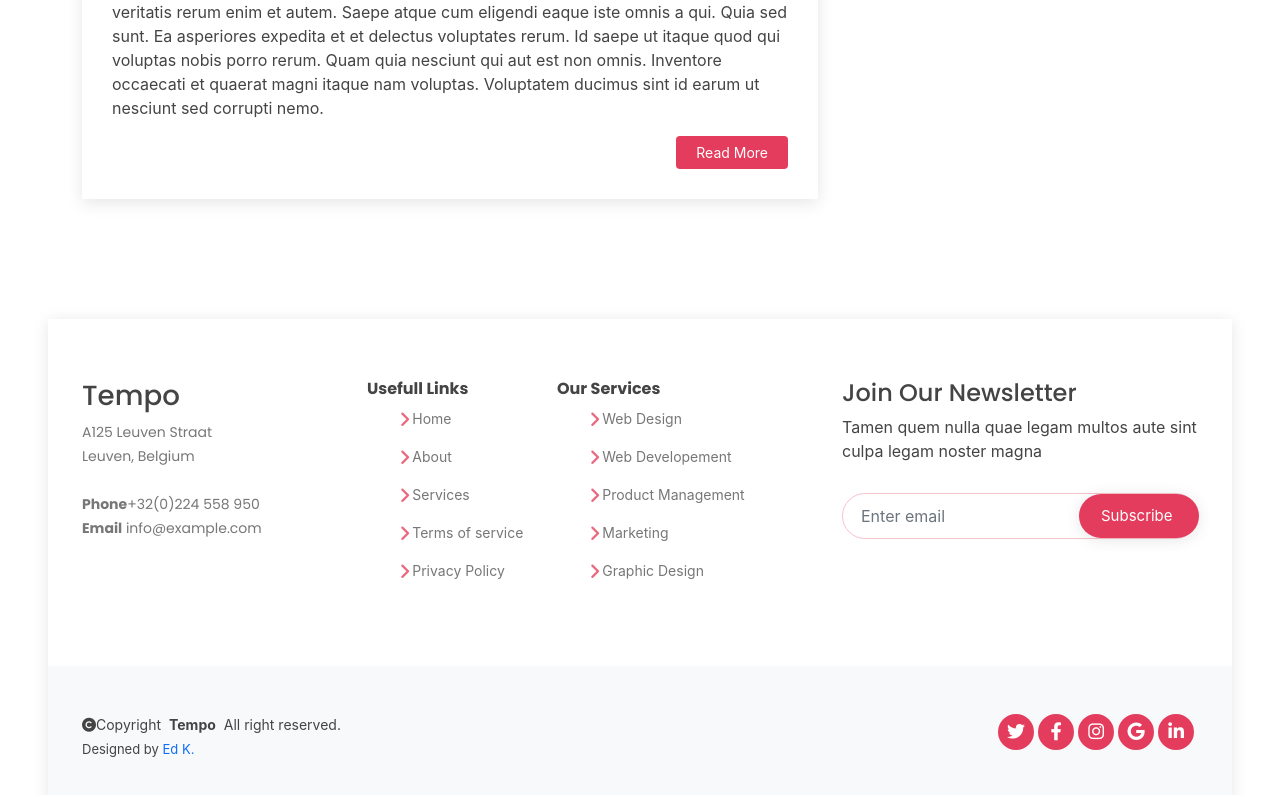
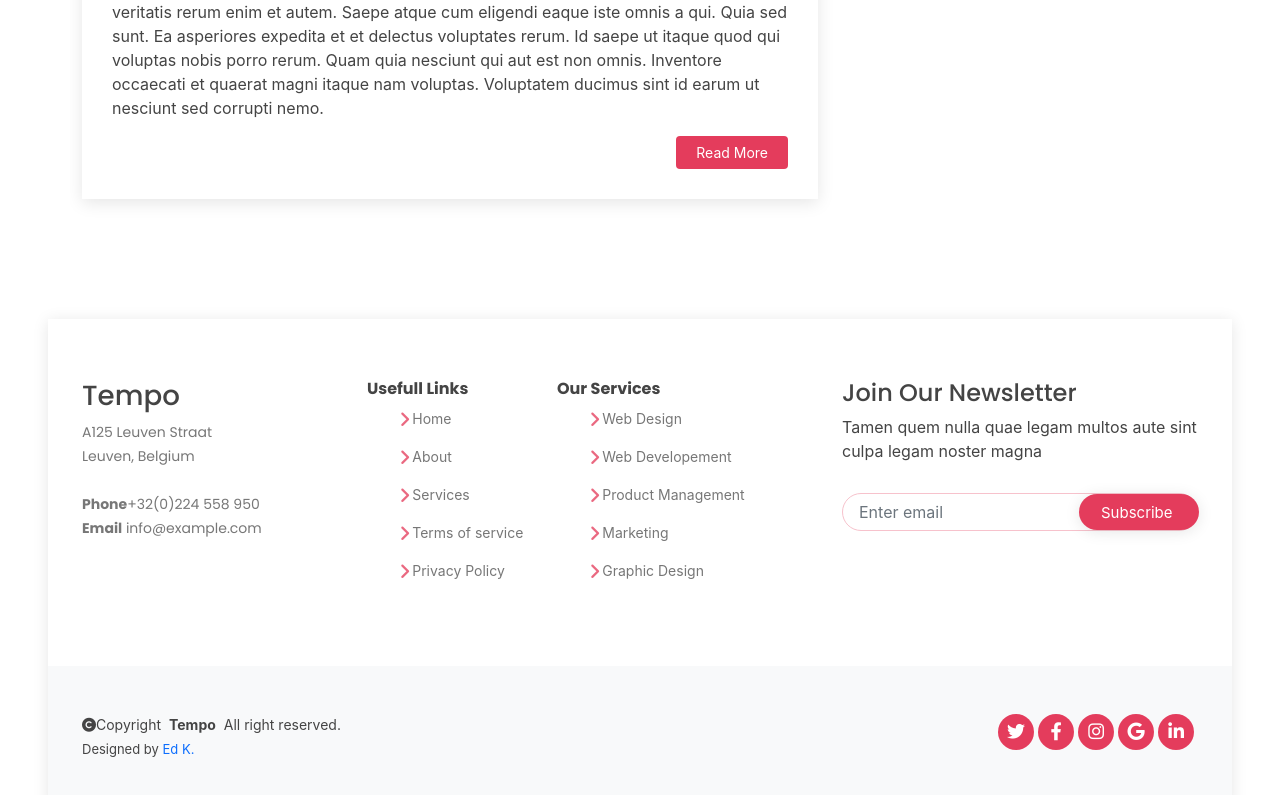
Before and after one commit to edk21/bootstrap-template, a React (Create React App) app: page /blog in a window 1280 px wide. Shown: the part 2755-3550 px from the top of the page. Built offline with nearby package versions, Linux system fonts and the light colour scheme.

Commit message:
added _redirect fil for netlify routing and changed the footer button height

```diff
--- a/src/components/Footer/Footer.css
+++ b/src/components/Footer/Footer.css
@@ -60,7 +60,7 @@
 .form{
     position: relative;
     background: #fff;
-    padding: 6px 10px;
+    padding: 4px 8px;
     margin-top: 30px;
     border-radius: 50px;
     text-align: center;
@@ -68,17 +68,20 @@
 }
 
 .form input[type="email"]{
-    border: none;
+    border: none !important;
     padding: 4px 8px;
     width: calc(100% - 100px);
+    height: 100%;
     outline: none;
+    border-top-left-radius: 50px;
+    border-bottom-left-radius: 50px;
 }
 .form input[type="sumbit"]{
     position: absolute;
     top: 0;
     right: -2px;
     bottom: 0;
-    border: none;
+    border: none !important;
     font-size: 15px;
     padding: 0 22px;
     background: #e43c5c;
@@ -88,6 +91,7 @@
     box-shadow: 0 2px 15px rgba(0,0,0,.1);
     width: 120px;
     cursor: pointer;
+    height: 100%;
 }
 .form input[type="sumbit"]:hover{
     background: #d01d3f;;
```
Also changed, not shown: 1 other file (tests, documents, lock files or other folders).
